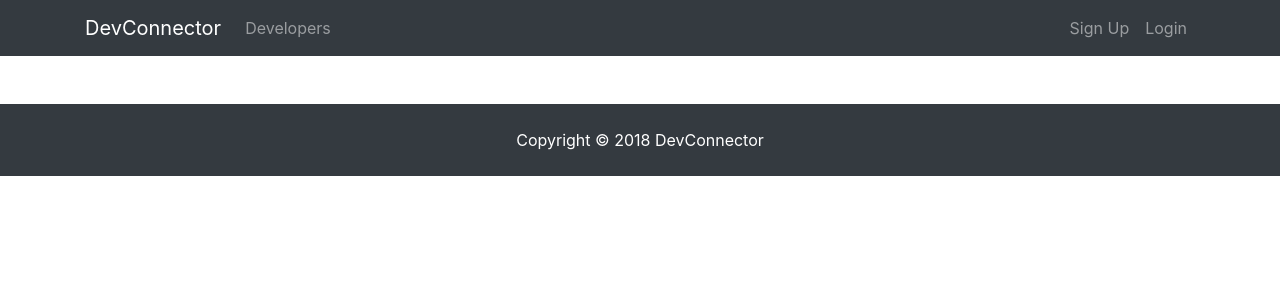
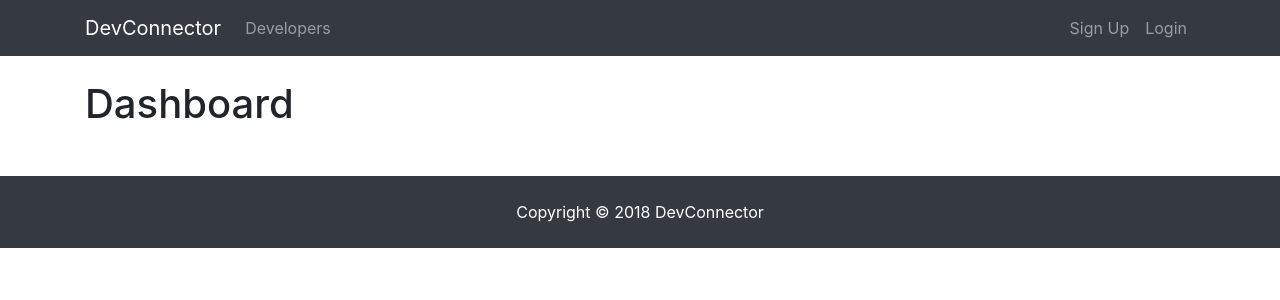
Before and after one commit to gerasimosgakis/devconnector, a React (Create React App) app in the folder client/: page /dashboard in a window 1280 px wide. Shown: the top 300 px of the page. Built offline with nearby package versions, Linux system fonts and the light colour scheme; no server answers.

Commit message:
feat: add h1 tag with the word dashboard to display in dashboard page

```diff
--- a/client/src/components/dashboard/Dashboard.js
+++ b/client/src/components/dashboard/Dashboard.js
@@ -1,5 +1,4 @@
 import React, { Component } from "react";
-import PropTypes from "prop-types";
 import { connect } from "react-redux";
 import { getCurrentProfile } from "../../actions/profileActions";
 
@@ -9,9 +8,14 @@ class Dashboard extends Component {
   }
 
   render() {
-    return <div />;
+    return <div><h1>Dashboard</h1></div>;
   }
 }
+
+const mapStateToProps = state => ({
+  profile: state.profile,
+  auth: state.auth
+});
 
 export default connect(
   null,
```
